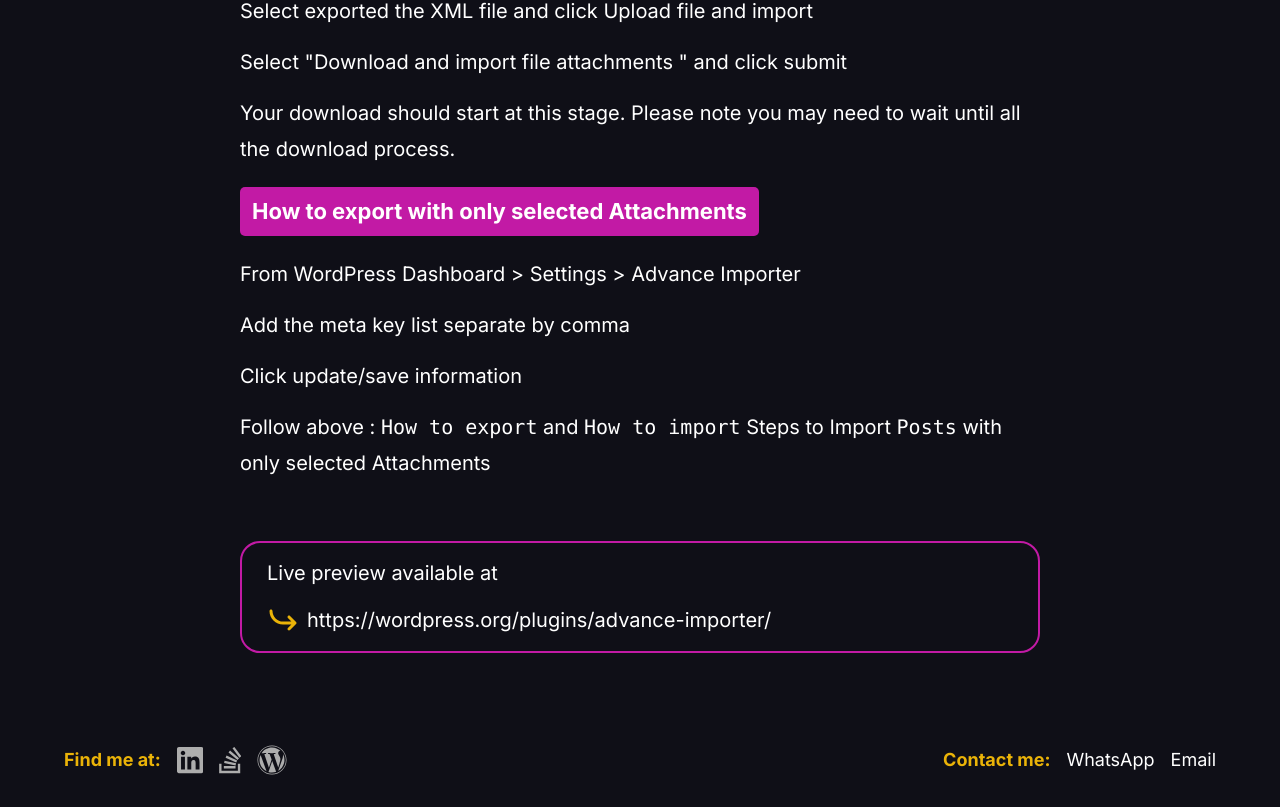
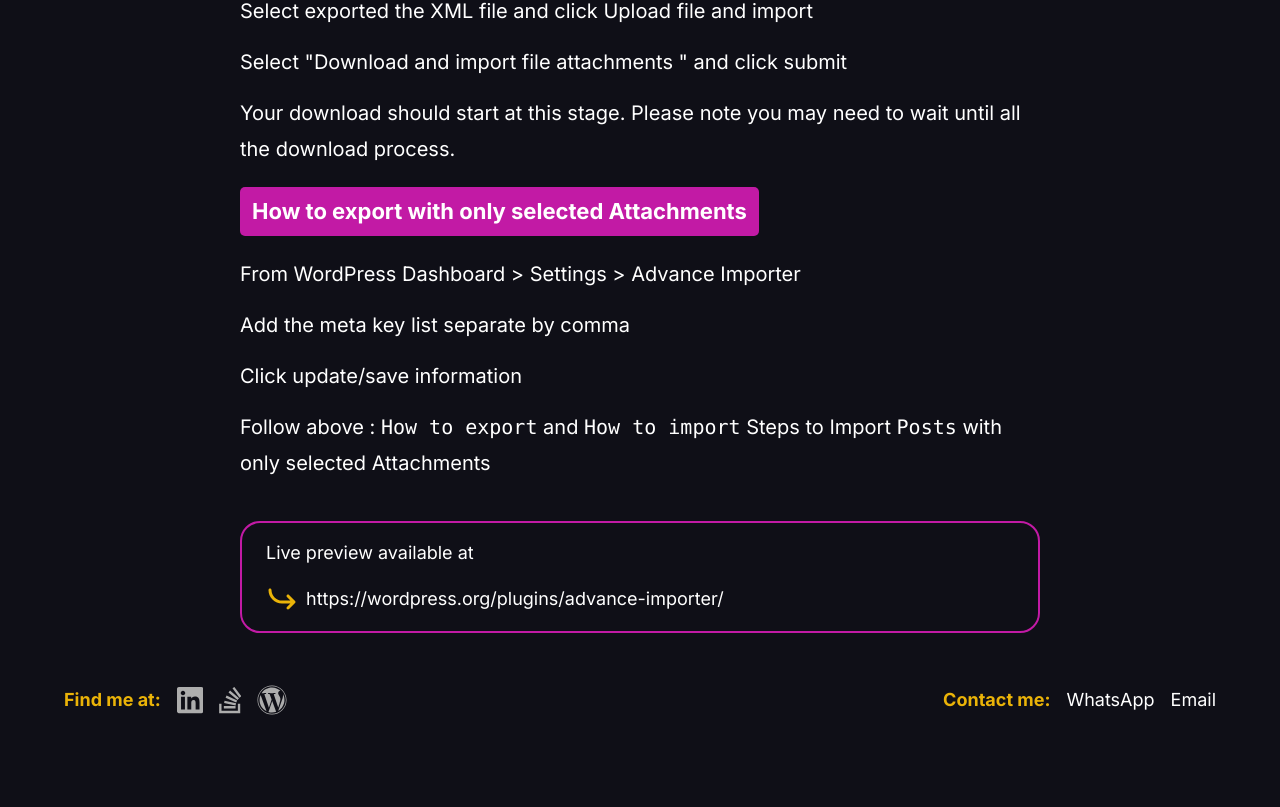
Before and after one commit to coder618/coder618.github.io, a Next.js app: page /advance-importer in a window 1280 px wide. Shown: the part 1644-2451 px from the top of the page. After the commit the page ends 2391 px from the top, so only its background shows below. Built offline with nearby package versions, Linux system fonts and the light colour scheme.

Commit message:
live preview css fix

```diff
--- a/app/globals.css
+++ b/app/globals.css
@@ -105,27 +105,6 @@ body {
         font-weight: bold;
         font-size: 22px;
     }
-    .live-preview-link {
-        border: 2px solid;
-        margin: 60px 0;
-        @apply border-secondary;
-        padding: 15px 25px;
-        border-radius: 20px;
-        margin-top: 40px;
-        font-size: 20px;
-        margin-top: 60px;
-        display: block;
-        a {
-            color: #fff;
-            margin-left: 8px;
-        }
-
-        .link-with-arrow {
-            margin-top: 16px;
-            display: flex;
-            align-items: center;
-        }
-    }
 }
 
 .profile-links {
--- a/components/LivePreviewLink.jsx
+++ b/components/LivePreviewLink.jsx
@@ -1,12 +1,12 @@
 export default function (props) {
     return (
-        <div className="live-preview-link ">
+        <div className="border-2 border-secondary my-15 px-6 py-4 rounded-[20px] mt-10 text-lg ">
             Live preview available at
             <br />
-            <div className="link-with-arrow">
+            <div className="mt-4 flex items-center">
                 <img src="/images/link-arrow.svg" alt="arrow icon" />
 
-                <a target="_blank" href={`${props.link}`}>
+                <a className="ml-[8px] text-white" target="_blank" href={`${props.link}`}>
                     {props.link}
                 </a>
             </div>
```
